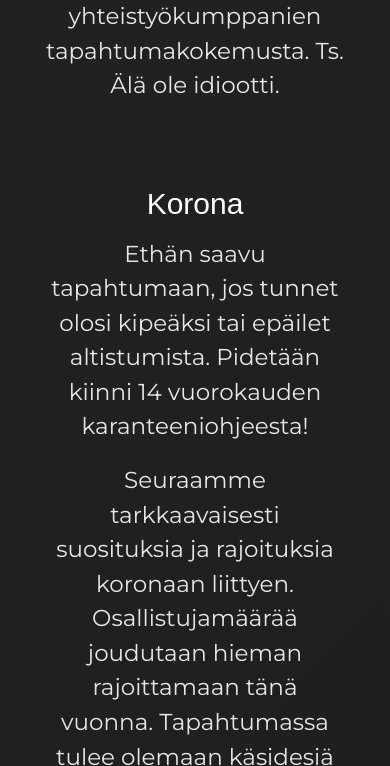
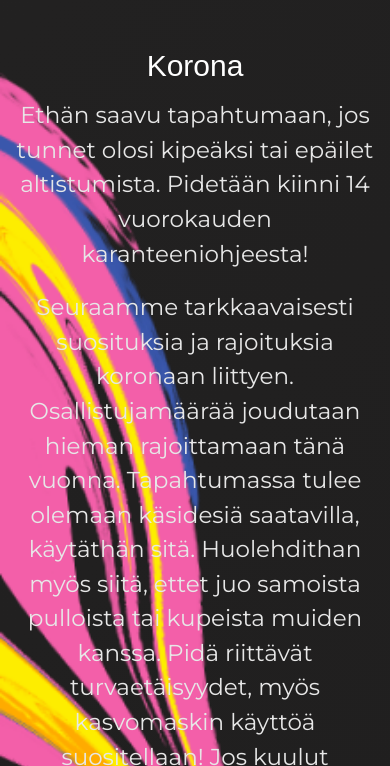
Before and after one commit to blankory/atk-ytp.wtf, a plain HTML site: page index.html in a window 390 px wide. Shown: the part 8758-9524 px from the top of the page. Drawn offline with nearby package versions, Linux system fonts and the light colour scheme; a web font is replaced by a local one.

Commit message:
liquid stuff addings
added some liquid to the left side

```diff
--- a/css/main.css
+++ b/css/main.css
@@ -7,7 +7,8 @@ html, body {
 }
 
 @media screen and (max-width: 992px) {
-	.liquid-bg1 {
+	.liquid-bg1,
+	.liquid-bg2 {
 		background-image: none;
 	}
 	#team {font-size: 0.95rem;}
@@ -112,11 +113,19 @@ ul {
 }
 
 .liquid-bg1 {
-	background-image: url('../graphics/Liquid2.png');
+	background-image: url('../graphics/right-side-liquid.png');
 	background-position: right bottom;
 	background-size: contain;
 	background-repeat: no-repeat;
 }
+
+.liquid-bg2 {
+	background-image: url('../graphics/left-side-liquid.png');
+	background-position: left bottom;
+	background-size: contain;
+	background-repeat: no-repeat;
+}
+
 .transition {
 	min-width: 100%;
 	position: relative;
--- a/index.html
+++ b/index.html
@@ -248,6 +248,7 @@
 				</tbody>
 			</table>
 		</div>
+	</div>
 
 	<div class="container" id="accommodation">
 		<div class="col-md-7 col-sm-9 col-12 mx-auto">
@@ -293,7 +294,7 @@
 	</div>
 
 
-	<div class="container" id="corona">
+	<div class="liquid-bg2 text-center" id="corona">
 		<div class="col-md-7 col-sm-9 col-12 mx-auto">
 			<div class="text-center">
 				<div class="glitch-wrapper">
@@ -344,7 +345,7 @@
 				</div>
 			</div>
 		</div>
-	</div>
+
 
 	</div>
 	<div class="container" id="sponsors">
```
Also changed, not shown: graphics/left-side-liquid.png (added), graphics/right-side-liquid.png (added).
